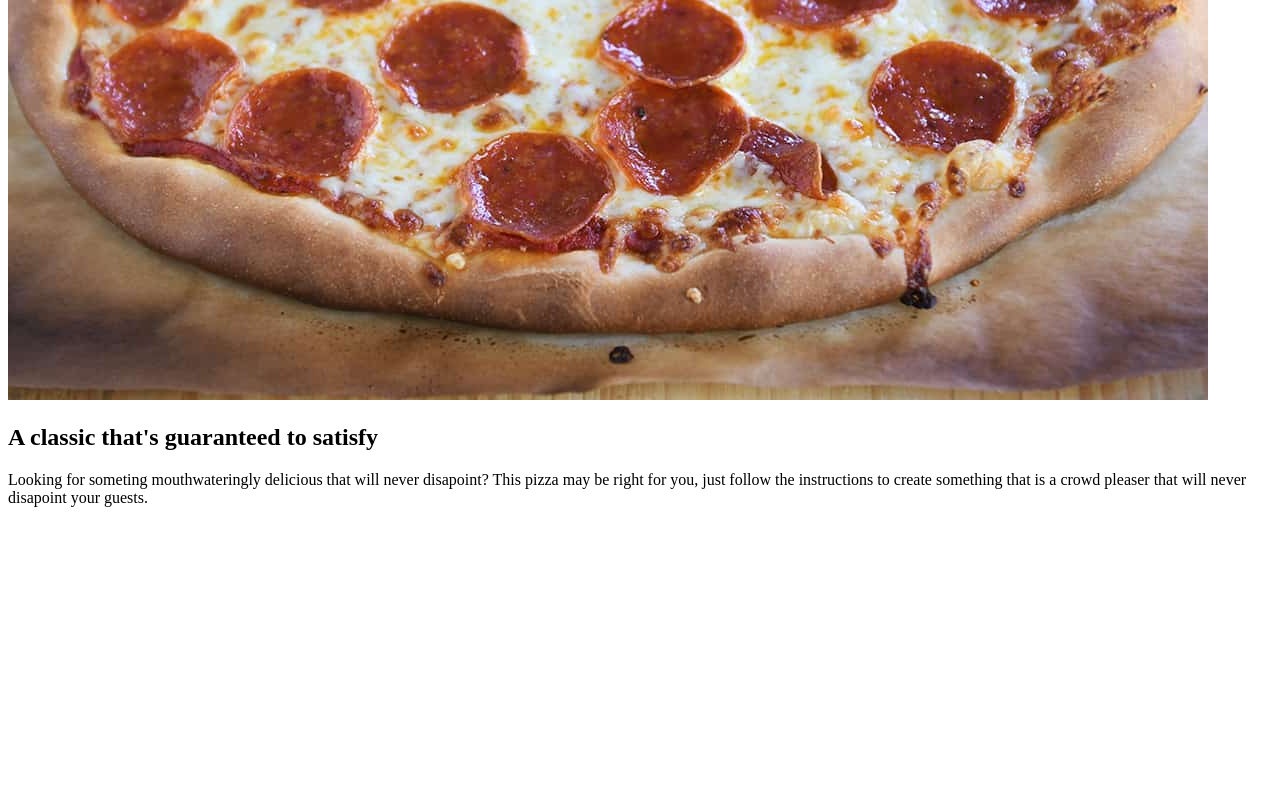
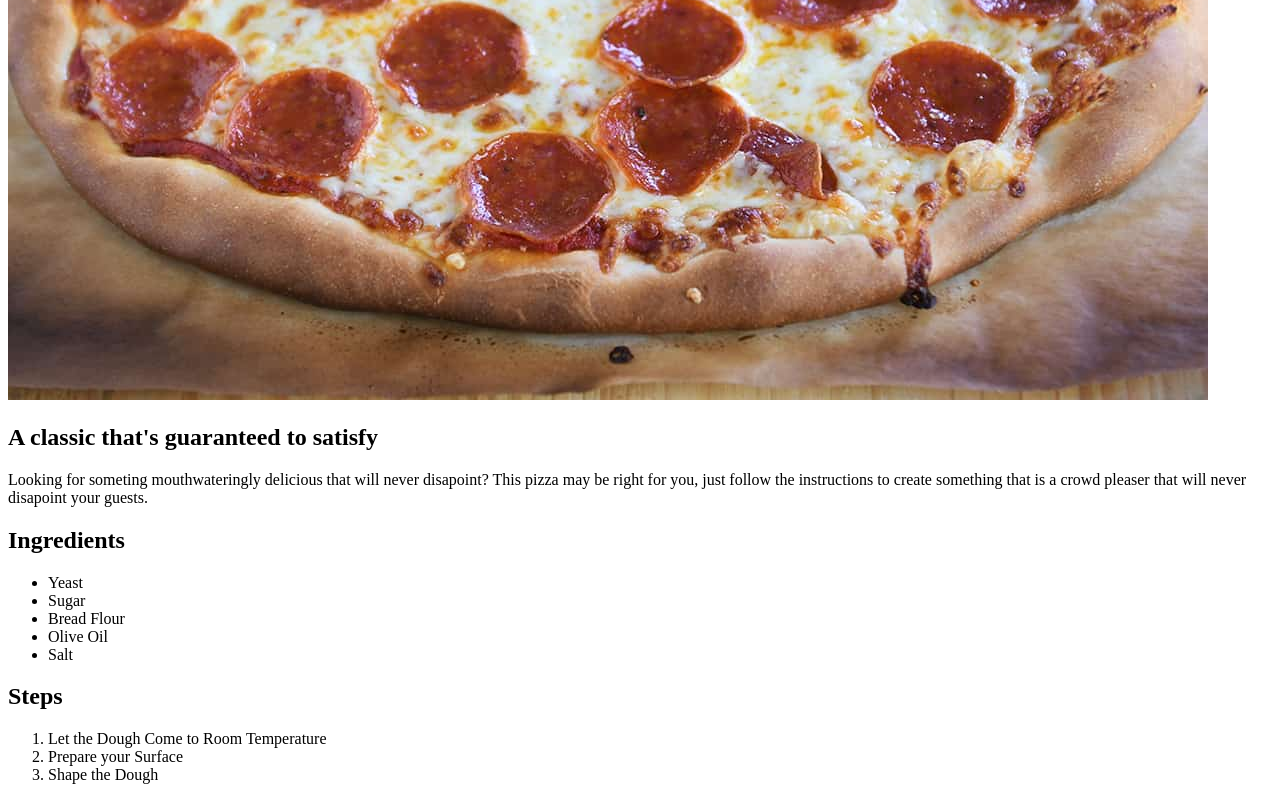
Before and after one commit to samuelaphillips/odin-recipes2, a plain HTML site: page recipes/pizza.html in a window 1280 px wide. Shown: the part 480-1280 px from the top of the page. Before the commit the page ends 1003 px from the top, so only its background shows below. Drawn offline with Linux system fonts and the light colour scheme.

Commit message:
Add ingredients and instructions

```diff
--- a/recipes/pizza.html
+++ b/recipes/pizza.html
@@ -10,10 +10,25 @@
         <img src="../images/pizza.jpg" alt="Mouthwatering Pizza" height="800" width="1200">
 
         <h2>A classic that's guaranteed to satisfy</h2>
-
         <p>
             Looking for someting mouthwateringly delicious that will never disapoint?
             This pizza may be right for you, just follow the instructions to create something that is a crowd pleaser that will never disapoint your guests.
         </p>
+
+        <h2>Ingredients</h2>
+        <ul>
+            <li>Yeast</li>
+            <li>Sugar</li>
+            <li>Bread Flour</li>
+            <li>Olive Oil</li>
+            <li>Salt</li>
+        </ul>
+
+        <h2>Steps</h2>
+        <ol>
+            <li>Let the Dough Come to Room Temperature</li>
+            <li>Prepare your Surface</li>
+            <li>Shape the Dough</li>
+        </ol>
     </body>
 </html>
```
